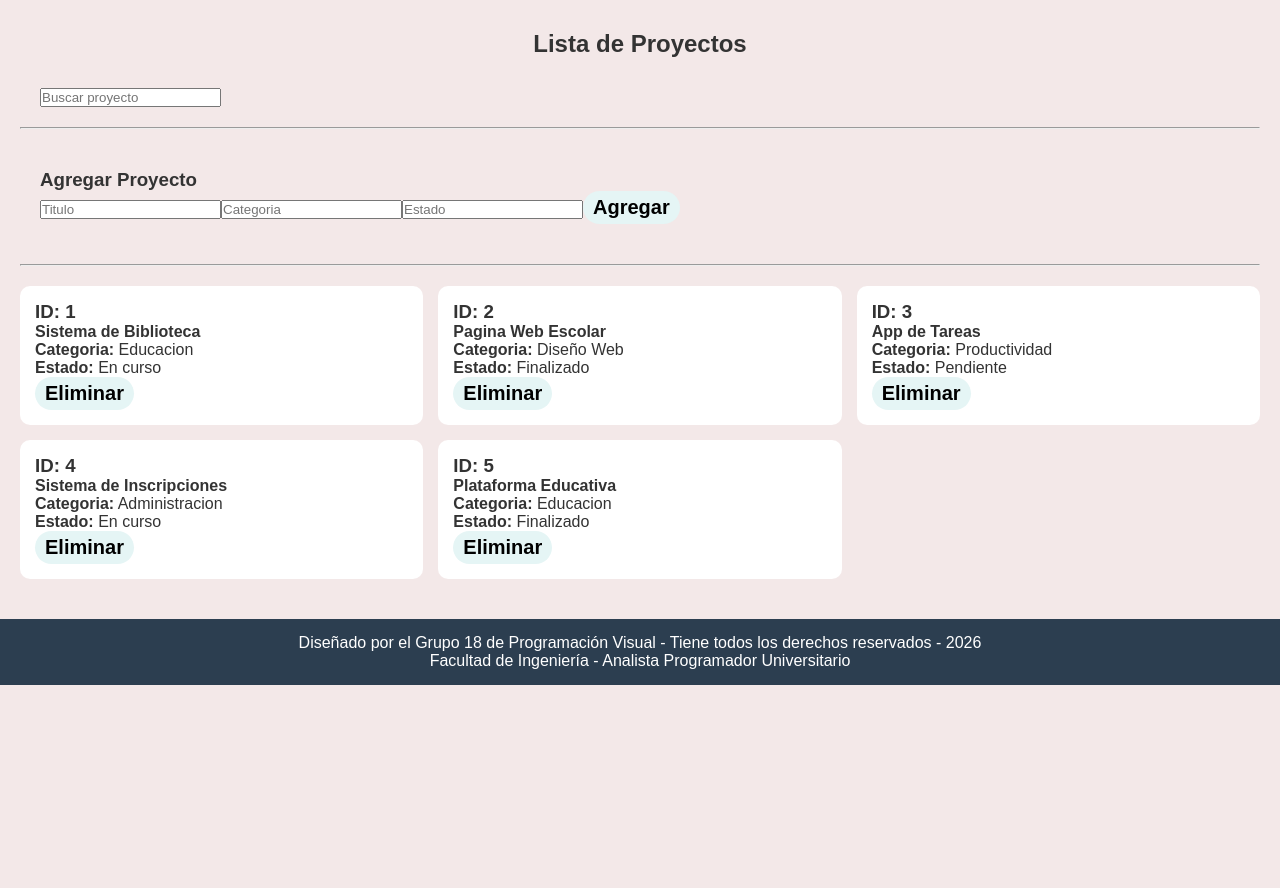
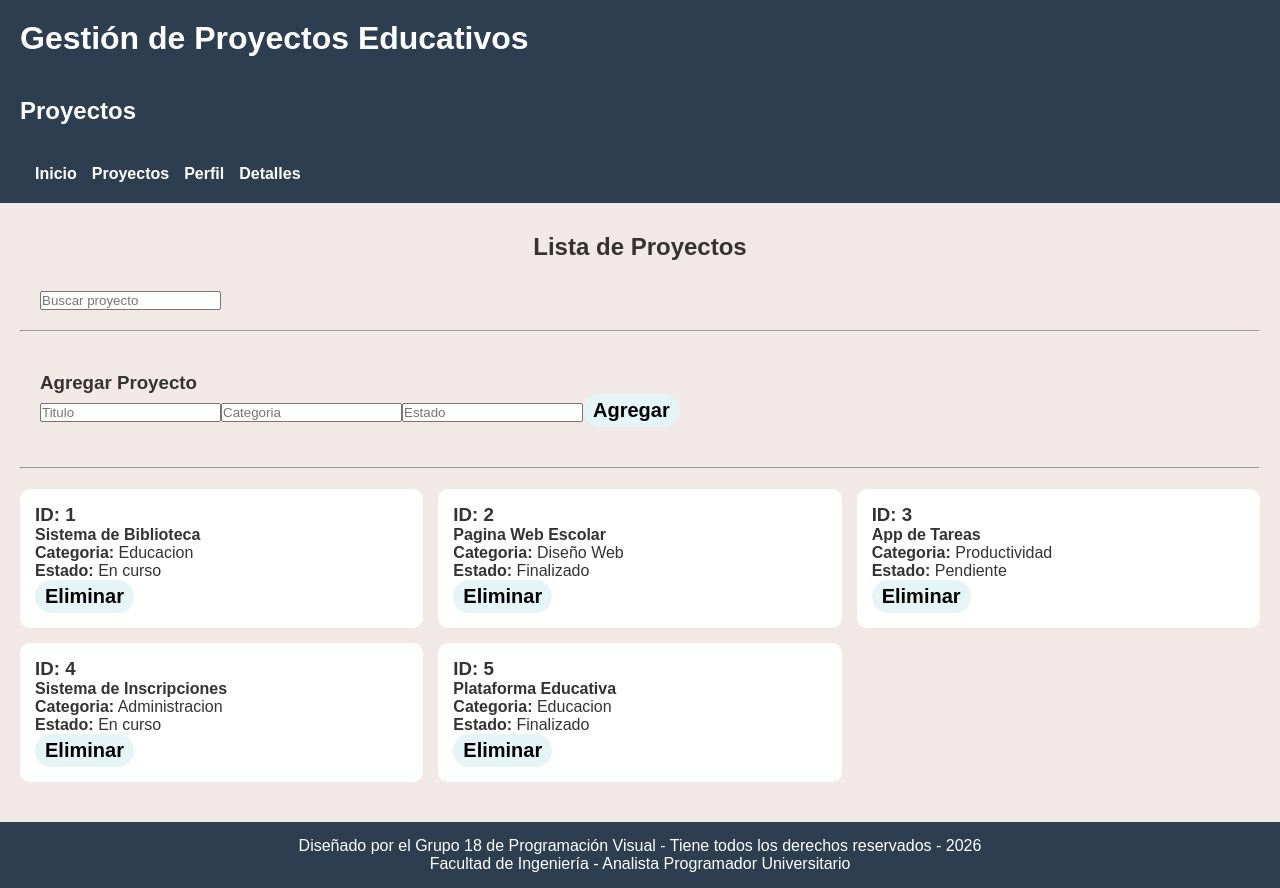
Before and after one commit to tatii0801/PV_TP3_Grupo18, a React (Vite) app: page / in a window 1280 px wide. Before the commit the page ends 800 px from the top, so only its background shows below. Built offline with nearby package versions, Linux system fonts and the light colour scheme.

Commit message:
agregar import de Header

```diff
--- a/src/App.jsx
+++ b/src/App.jsx
@@ -1,12 +1,12 @@
 import ListaProyectos from "./components/ListaProyectos";
 import Footer from "./components/Footer";
-// import Header from "./components/Header";
+import Header from "./components/Header";
 
 function App() {
 
     return (
         <>
-            {/* <Header/> */}
+            <Header/>
             <ListaProyectos />
             <Footer/>
         </>
```
